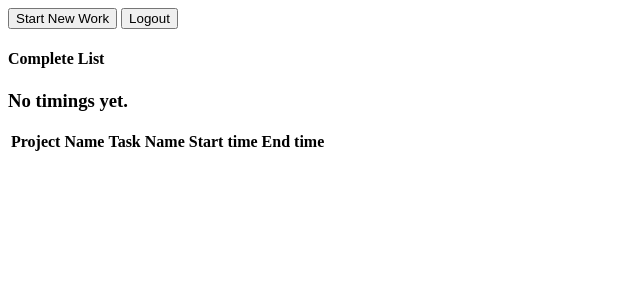
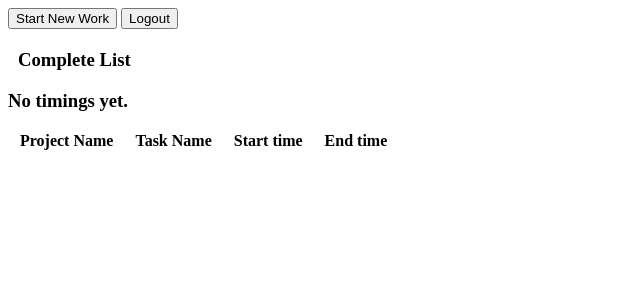
Before and after one commit to jindalpawan/Time-Tracker, a Django app: page / in a window 1280 px wide. Shown: the top 300 px of the page, without its empty margins (0-640 px from the left). Run offline with Django 3.2, Linux system fonts and the light colour scheme; a user stored in the database is signed in; data comes from the database, SQL or seed files in the repository; both versions use the stored data as it was after the commit.

Commit message:
add padding b/t column at home page

```diff
--- a/timedashboard/templates/timedashboard/timing_list.html
+++ b/timedashboard/templates/timedashboard/timing_list.html
@@ -6,24 +6,24 @@
 <body>
     <a href="{% url 'timedashboard:createtime' %}"> <button> Start New Work</button></a>
 	<a href="{% url 'timedashboard:logout' %}"> <button>Logout </button></a>
-	<h1>{{request.user.first_name}} {{request.user.last_name}}</h1>
-	<h4>Complete List</h4>
+	<h2>{{request.user.first_name}} {{request.user.last_name}}</h2>
+	<h3 style="padding:0 10px 0 10px;">Complete List</h3>
 	<table>
 		<tr>
-			<td><b>Project Name</b></td>
-			<td style="text-align: center"><b>Task Name</b></td>
-			<td style="text-align: center"><b>Start time</b></td>
-			<td style="text-align: center"><b>End time</b></td>
+			<td style="text-align: center; padding:0 10px 0 10px;"><b>Project Name</b></td>
+			<td style="text-align: center; padding:0 10px 0 10px;"><b>Task Name</b></td>
+			<td style="text-align: center; padding:0 10px 0 10px;"><b>Start time</b></td>
+			<td style="text-align: center; padding:0 10px 0 10px;"><b>End time</b></td>
 		</tr>
 		{% for timing in object_list %}
 			<tr>
-				<td>{{timing.project.name}}</td>
-				<td>{{timing.task}}</td>
-				<td>{{timing.start}}</td>
+				<td style="text-align: center; padding:0 10px 0 10px;">{{timing.project.name}}</td>
+				<td style="text-align: center; padding:0 10px 0 10px;">{{timing.task}}</td>
+				<td style="text-align: center; padding:0 10px 0 10px;">{{timing.start}}</td>
 				{% if timing.end is None %}
-					<td><a href="{% url 'timedashboard:endtask' pk=timing.pk %}"> <button>End Task</button></a></td>
+					<td style="text-align: center; padding:0 10px 0 10px;"><a href="{% url 'timedashboard:endtask' pk=timing.pk %}"> <button>End Task</button></a></td>
 				{% else %}
-					<td>{{timing.end}}</td>
+					<td style="text-align: center; padding:0 10px 0 10px;">{{timing.end}}</td>
 				{% endif %}
 			</tr>
 			{% empty %}
```
Also changed, not shown: db.sqlite3.
